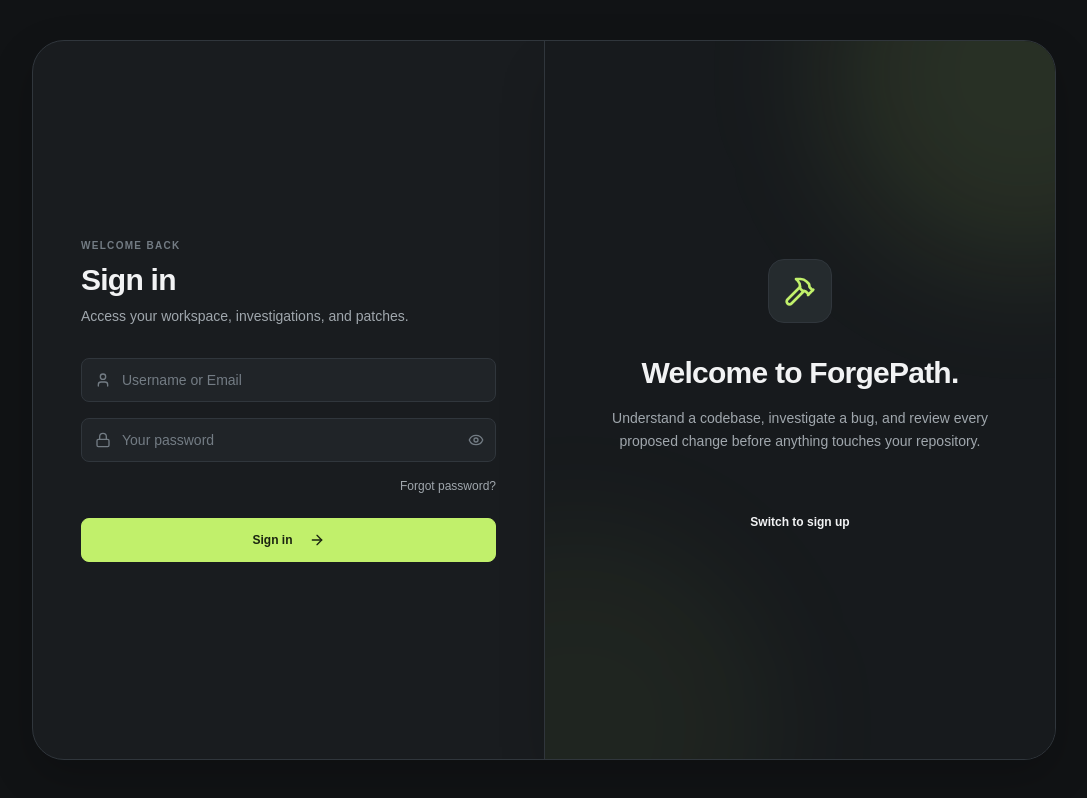
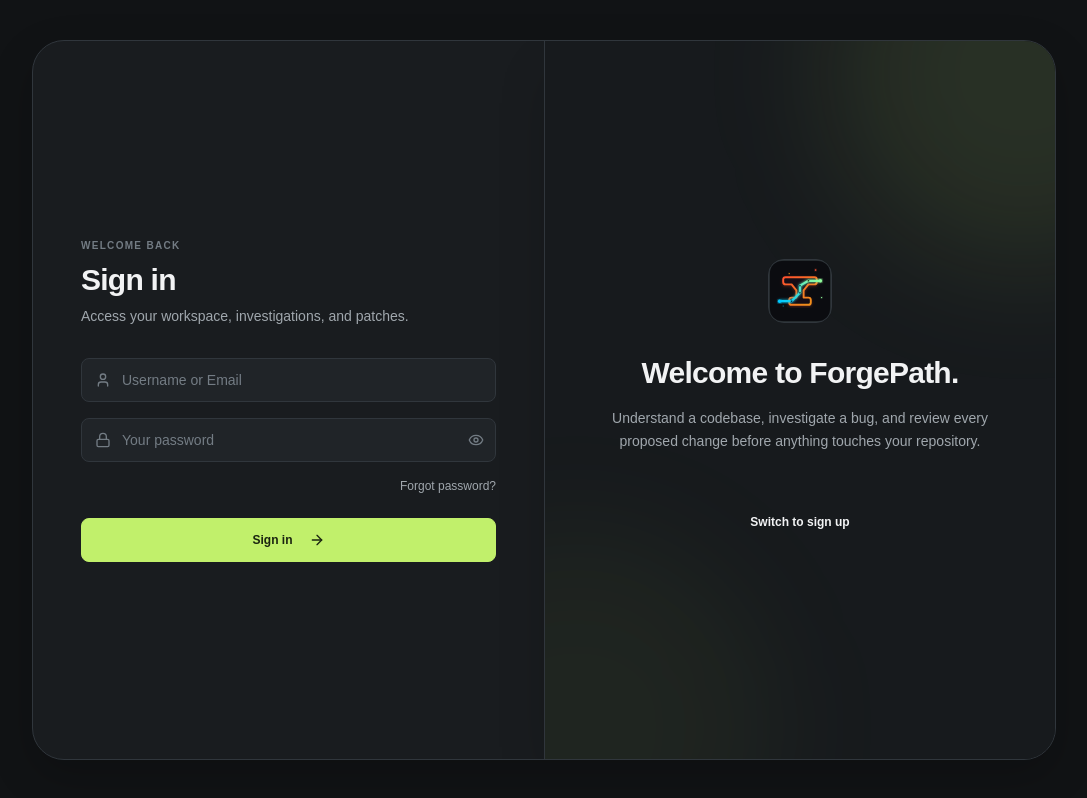
Before and after one commit to Avi-0009/ForgePath--Frontend, a React (Vite) app: page /auth in a window 1280 px wide. Shown: the whole page, without its empty margins (96-1183 px from the left). Built offline with nearby package versions, Linux system fonts and the light colour scheme; no server answers.

Commit message:
implment logo everywhere rather than using the icons

```diff
--- a/src/components/auth/AuthVisual.tsx
+++ b/src/components/auth/AuthVisual.tsx
@@ -1,4 +1,4 @@
-import { Hammer } from "lucide-react";
+import logo from '../../assets/forgepath.svg';
 
 interface AuthVisualProps {
   isSignUp: boolean;
@@ -14,18 +14,15 @@
           : "translate-x-0 border-l border-app-line"
       }`}
     >
-      {/* Background Blurs */}
       <div className="absolute -top-40 -right-40 w-96 h-96 bg-app-accent/10 rounded-full blur-3xl pointer-events-none" />
       <div className="absolute -bottom-40 -left-40 w-96 h-96 bg-app-accent/5 rounded-full blur-3xl pointer-events-none" />
 
       <div className="relative z-10 w-full max-w-sm flex flex-col items-center">
         <div className="w-16 h-16 rounded-2xl bg-app-icon-bg border border-app-line grid place-items-center mb-8 text-app-accent">
-          <Hammer className="w-8 h-8" />
+          <img src={logo} alt="ForgePath Logo" className="w-15 h-15" />
         </div>
 
-        {/* Text Crossfade Container */}
         <div className="relative w-full h-35">
-          {/* Shown when isSignUp = true — invites user to sign in */}
           <div
             className={`absolute inset-0 flex flex-col items-center transition-all duration-500 transform ${
               !isSignUp
@@ -41,7 +38,6 @@
             </p>
           </div>
 
-          {/* Shown when isSignUp = false — invites user to sign up */}
           <div
             className={`absolute inset-0 flex flex-col items-center transition-all duration-500 transform ${
               isSignUp
--- a/src/components/layout/Sidebar.tsx
+++ b/src/components/layout/Sidebar.tsx
@@ -4,10 +4,11 @@
   TerminalSquare,
   GitPullRequest,
   Settings,
-  LogOut,
-  Hammer
+  LogOut
 } from "lucide-react";
 import { useAuthStore } from '../../store/useAuthStore';
+import logo from '../../assets/forgepath.svg';
+
 
 const Sidebar = () => {
   const { user, logout } = useAuthStore();
@@ -23,7 +24,7 @@
     <aside className="w-64 h-screen bg-app-panel border-r border-app-line flex-col hidden md:flex shrink-0 sticky top-0">
       <div className="h-16 flex items-center px-6 border-b border-app-line">
         <div className="w-8 h-8 rounded-xl bg-app-accent text-app-accent-ink grid place-items-center mr-3 shadow-sm">
-          <Hammer className="w-4 h-4" />
+          <img src={logo} alt="ForgePath Logo" className="w-8 h-8" />
         </div>
         <span className="font-manrope font-extrabold tracking-tight text-app-text text-lg">
           ForgePath
```
